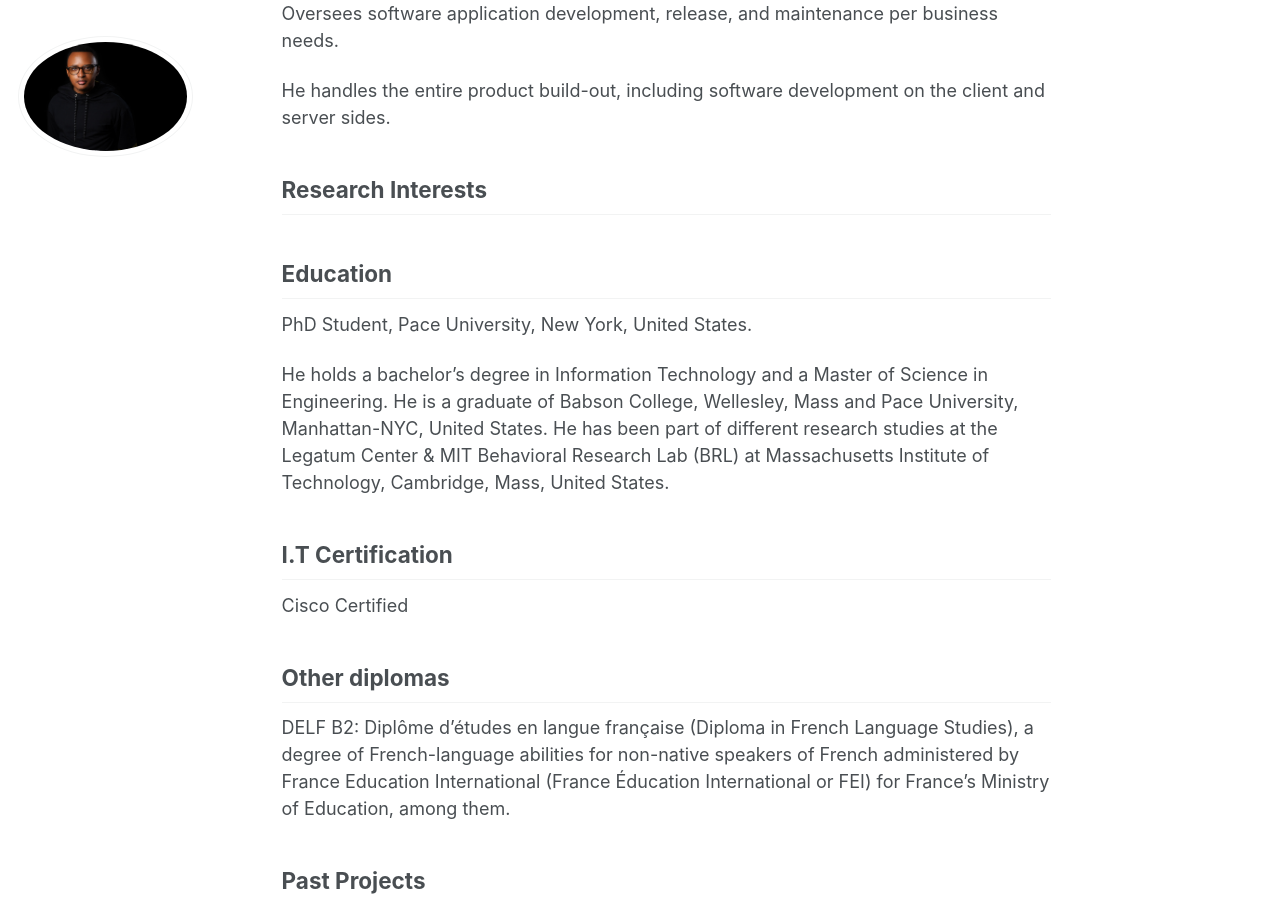
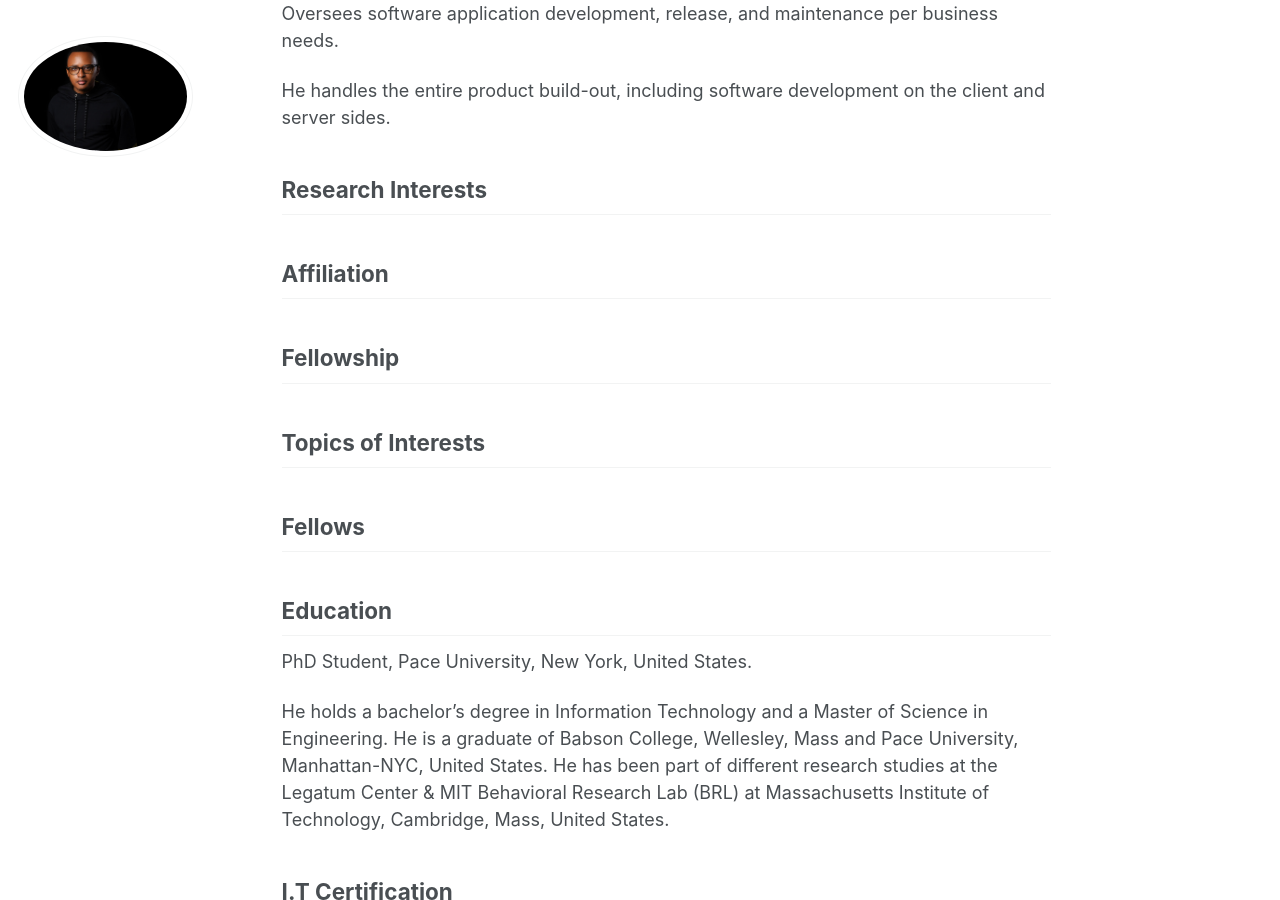
Before and after one commit to phdcsseiden/phdcsseiden.github.io, a Jekyll site: the page built from _pages/about.md, in a window 1280 px wide and 900 px high, scrolled down 904 px. Built offline with Jekyll 4.4.1, drawn with Linux system fonts in a browser that asks for light colours.

Commit message:
Update about.md

```diff
--- a/_pages/about.md
+++ b/_pages/about.md
@@ -28,6 +28,19 @@ He handles the entire product build-out, including software development on the c
 ## Research Interests
 
 
+
+## Affiliation
+
+
+
+
+## Fellowship
+
+
+
+## Topics of Interests
+
+## Fellows
 
 
 ## Education
```
